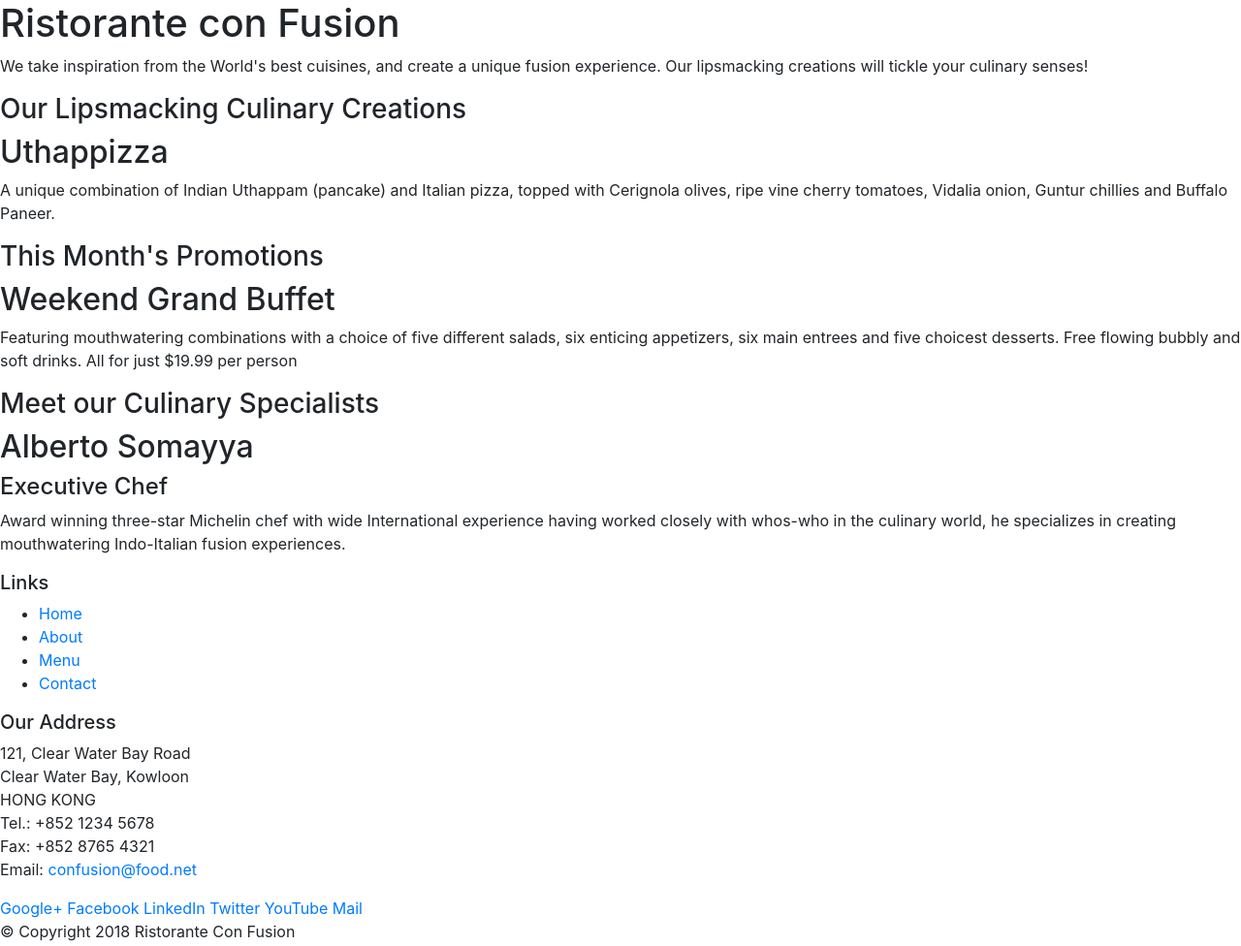
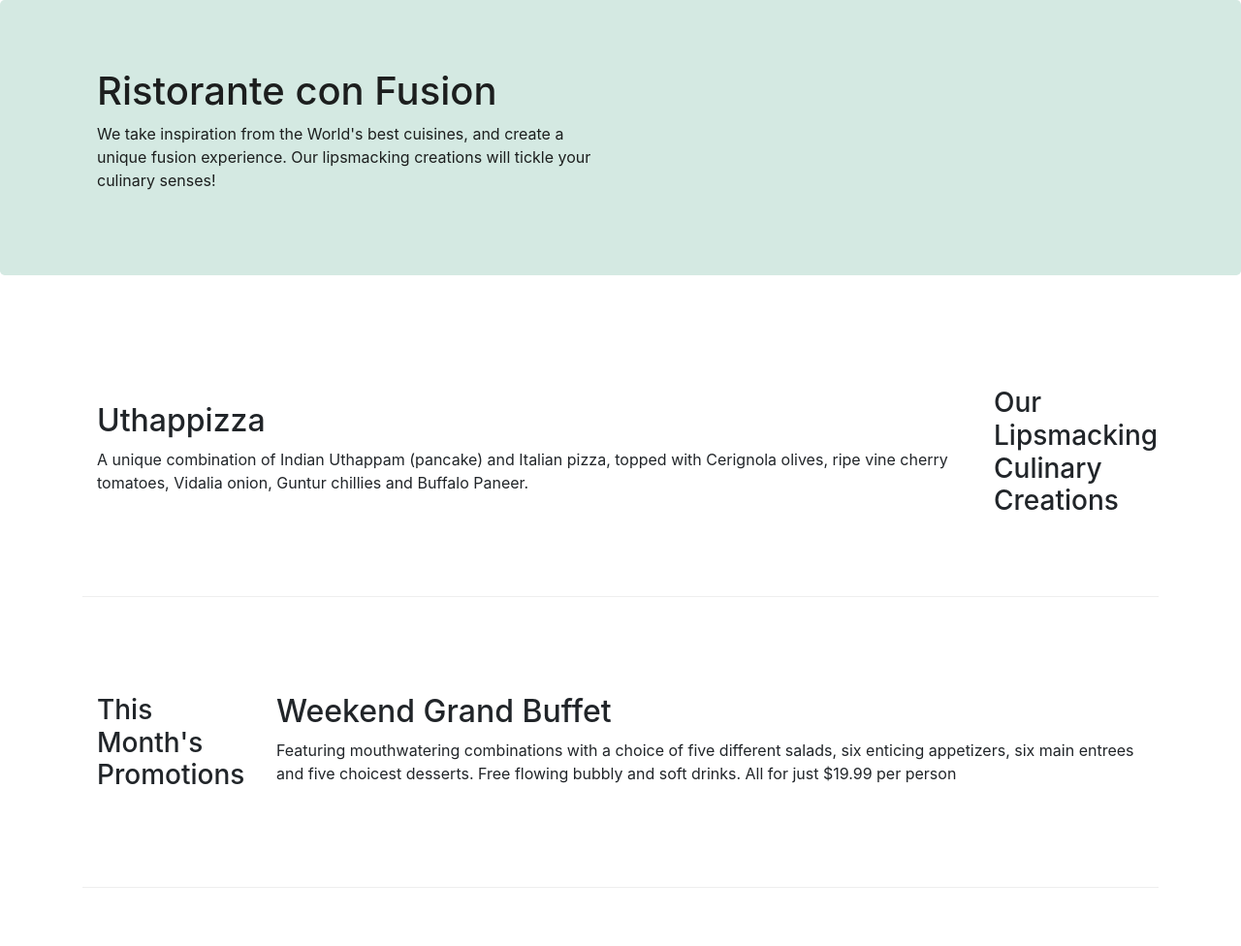
Before and after one commit to deepakchauhan22/bootstrap4, a website: page index.html in a window 1280 px wide. Shown: the top 976 px of the page at 97% size. Drawn offline with nearby package versions, Linux system fonts and the light colour scheme.

Commit message:
First assignment

```diff
--- /dev/null
+++ b/css/styles.css
@@ -0,0 +1,35 @@
+.row-header{
+    margin: 0px auto;
+    padding: 0px auto;
+}
+
+.row-content{
+    margin: 0px auto;
+    padding: 40px 0px 30px 0px;
+    border-bottom: 1px ridge;
+    min-height: 300px;
+}
+
+.footer{
+    background-color:#E8E6E5 ;
+    margin: 0px auto;
+    padding: 20px 0px 20px 0px;
+}
+.jumbotron{
+    padding: 70px 30px;
+    margin: 0x auto;
+    background: #d4e9e2;
+    color: rgba(0,0,0,.87);
+}
+
+
+address{
+    font-size:80%;
+    margin:0px;
+    color:#0f0f0f;
+}
+
+.row-header{
+    margin: 0px auto;
+    padding: 0px auto;
+}
--- /dev/null
+++ b/css/styless.css
@@ -0,0 +1,30 @@
+.row-header{
+    margin: 0px auto;
+    padding: 0px auto;
+}
+
+.row-content {
+    margin:0px auto;
+    padding: 50px 0px 50px 0px;
+    border-bottom: 1px ridge;
+    min-height:400px;
+}
+
+.footer{
+    background-color:#E8E6E5 ;
+    margin: 0px auto;
+    padding: 20px 0px 20px 0px;
+}
+.jumbotron{
+    padding: 60px 30px 60px 60px;
+    margin: 0px auto;
+    background: #d4e9e2;
+    color: rgba(0,0,0,.87);
+}
+
+
+address{
+    font-size:80%;
+    margin:0px;
+    color:#0f0f0f;
+}
--- a/index.html
+++ b/index.html
@@ -9,51 +9,52 @@
 
     <!-- Bootstrap CSS -->
     <link rel="stylesheet" href="node_modules/bootstrap/dist/css/bootstrap.min.css">
+    <link rel="stylesheet" href ="css/styles.css">
     <title>Ristorante Con Fusion</title>
 </head>
 
 <body>
 
-    <header>
-        <div>
-            <div>
-                <div>
+    <header class="jumbotron">
+        <div class="container">
+            <div class="row row-header">
+                <div class="col-12 col-sm-6">
                     <h1>Ristorante con Fusion</h1>
                     <p>We take inspiration from the World's best cuisines, and create a unique fusion experience. Our lipsmacking creations will tickle your culinary senses!</p>
                 </div>
-                <div>
+                <div class="col-12 col-sm">
                 </div>
             </div>
         </div>
     </header>
 
-    <div>
-        <div>
-            <div>
+    <div class="container">
+        <div class="row row-content align-items-center">
+            <div class="col-12 col-sm-4 order-sm-last col-md-3 col-lg-2">
                 <h3>Our Lipsmacking Culinary Creations</h3>
             </div>
-            <div>
+            <div class="col col-sm order-sm-first col-md">
                 <h2>Uthappizza</h2>
                 <p>A unique combination of Indian Uthappam (pancake) and Italian pizza, topped with Cerignola olives, ripe vine cherry tomatoes, Vidalia onion, Guntur chillies and Buffalo Paneer.</p>
             </div>
         </div>
 
 
-        <div>
-            <div>
+        <div class="row row-content align-items-center">
+            <div class="col-12 col-sm-4 col-md-3 col-lg-2">
                 <h3>This Month's Promotions</h3>
             </div>
-            <div>
+            <div class="col col-sm col-md">
                 <h2>Weekend Grand Buffet</h2>
                 <p>Featuring mouthwatering combinations with a choice of five different salads, six enticing appetizers, six main entrees and five choicest desserts. Free flowing bubbly and soft drinks. All for just $19.99 per person </p>
             </div>
         </div>
 
-        <div>
-            <div>
+        <div class="row row-content align-items-center">
+            <div class="col-12 col-sm-4 order-sm-last col-md-3 col-lg-2">
                 <h3>Meet our Culinary Specialists</h3>
             </div>
-            <div>
+            <div class="col col-sm order-sm-first col-md">
                 <h2>Alberto Somayya</h2>
                 <h4>Executive Chef</h4>
                 <p>Award winning three-star Michelin chef with wide International experience having worked closely with whos-who in the culinary world, he specializes in creating mouthwatering Indo-Italian fusion experiences. </p>
@@ -61,19 +62,19 @@
         </div>
     </div>
 
-    <footer>
-        <div>
-            <div>
-                <div>
+    <footer class="footer">
+        <div class="container">
+            <div class="row">
+                <div class=" col-4 col-sm-2">
                     <h5>Links</h5>
-                    <ul>
+                    <ul class="list-unstyled">
                         <li><a href="#">Home</a></li>
                         <li><a href="#">About</a></li>
                         <li><a href="#">Menu</a></li>
                         <li><a href="#">Contact</a></li>
                     </ul>
                 </div>
-                <div>
+                <div class="col-7 col-sm-5">
                     <h5>Our Address</h5>
                     <address>
 		              121, Clear Water Bay Road<br>
@@ -84,8 +85,8 @@
 		              Email: <a href="mailto:confusion@food.net">confusion@food.net</a>
 		           </address>
                 </div>
-                <div>
-                    <div>
+                <div class="col-12 col-sm-4">
+                    <div class="text-center">
                         <a href="http://google.com/+">Google+</a>
                         <a href="http://www.facebook.com/profile.php?id=">Facebook</a>
                         <a href="http://www.linkedin.com/in/">LinkedIn</a>
@@ -95,8 +96,8 @@
                     </div>
                 </div>
            </div>
-           <div>
-                <div>
+           <div class="row justify-content-center">
+                <div class="col-auto ">
                     <p>© Copyright 2018 Ristorante Con Fusion</p>
                 </div>
            </div>
```
Also changed, not shown: aboutus.html (added, +115 -0 lines), images/extra-small.png (added), images/small-large.png (added).
